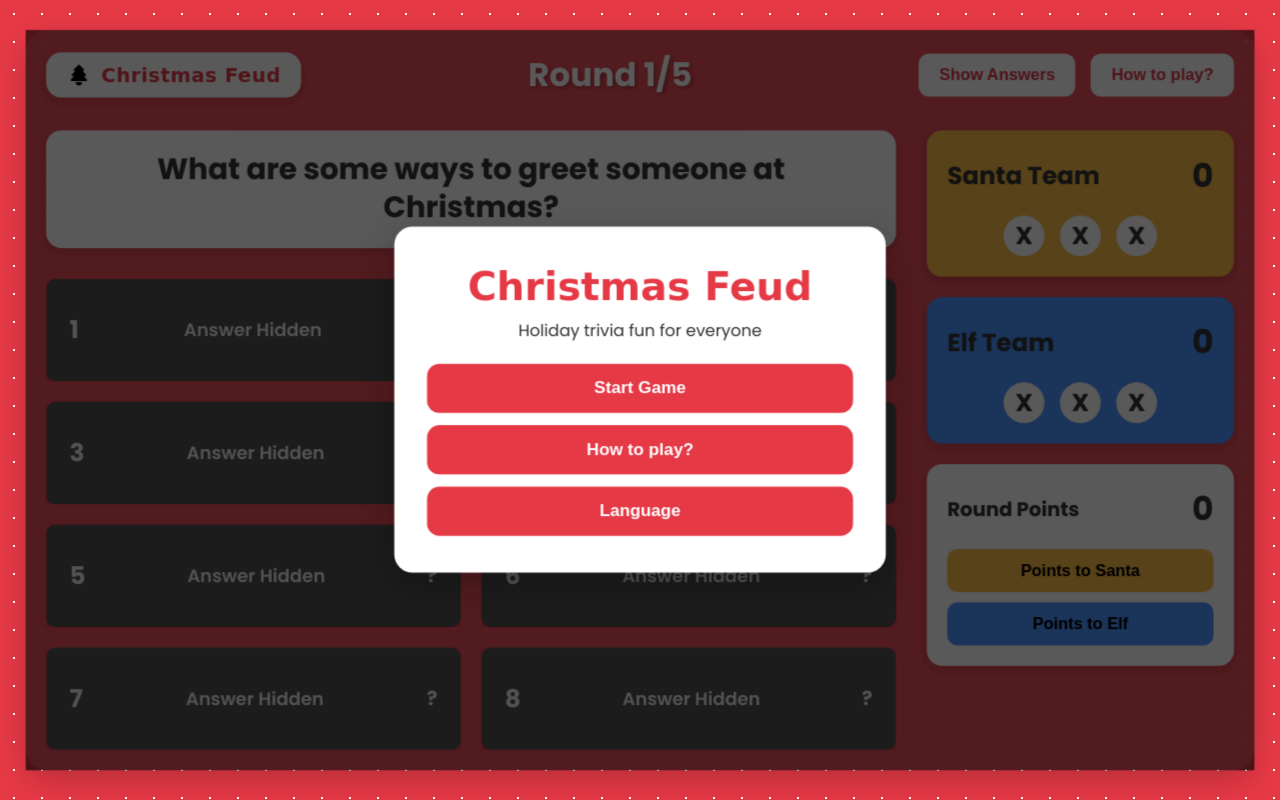
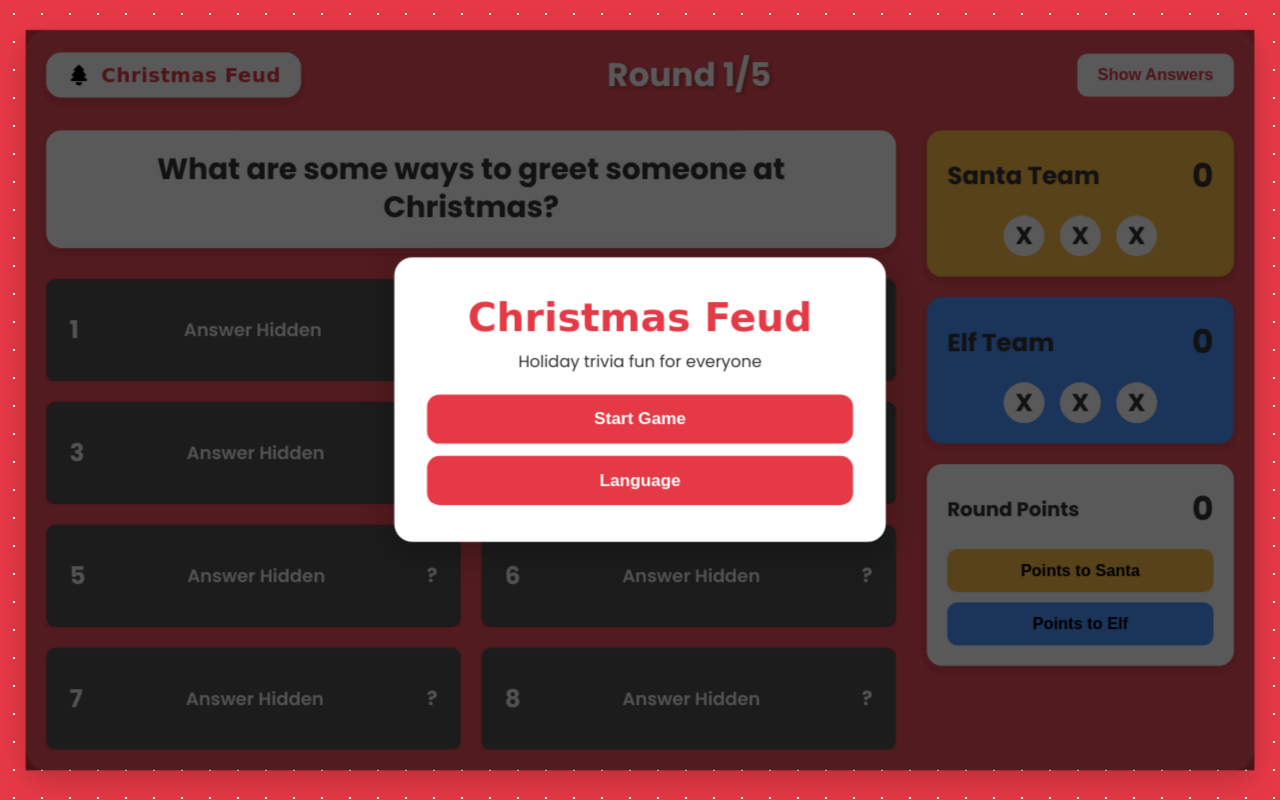
Before and after one commit to melihdigital/x1sknNNNdj2j, a plain HTML site: page index.html in a window 1280 px wide. Drawn offline with Linux system fonts and the light colour scheme; a web font is replaced by a local one.

Commit message:
Add files via upload

```diff
--- a/index.html
+++ b/index.html
@@ -33,7 +33,6 @@
                 <p id="intro-tagline">Holiday trivia fun for everyone</p>
                 <div class="intro-actions">
                     <button id="start-game-btn">Yarışmaya Başla</button>
-                    <button id="intro-howto-btn">Nasıl oynanır?</button>
                     <button id="intro-language-btn">Dil seçimi</button>
                 </div>
             </div>
@@ -51,10 +50,6 @@
             </div>
             <div class="header-buttons">
                 <button id="show-answers-btn">Show Answers</button>
-                <button id="help-btn">
-                    <span class="help-full">How to play?</span>
-                    <span class="help-short">?</span>
-                </button>
             </div>
         </header>
 
@@ -111,14 +106,7 @@
             </aside>
         </div>
 
-        <!-- Help Modal -->
-        <div id="help-modal" class="modal">
-            <div class="modal-content">
-                <span class="close-btn">&times;</span>
-                <h2 id="help-title">How to play?</h2>
-                <div id="help-steps"></div>
-            </div>
-        </div>
+
 
         <!-- Language Modal -->
         <div id="language-modal" class="modal">
@@ -169,6 +157,19 @@
         </div>
     </div>
 
+    <!-- No Points Modal -->
+    <div id="no-points-modal" class="modal">
+        <div class="modal-content">
+            <span class="close-btn">&times;</span>
+            <h2 id="no-points-title">Notice</h2>
+            <p id="no-points-body">No points yet!</p>
+            <div class="modal-actions">
+                <button id="no-points-close">Close</button>
+            </div>
+        </div>
+    </div>
+    </div>
+
     <script src="questions-en.js"></script>
     <script src="questions-de.js"></script>
     <script src="questions-fr.js"></script>
--- a/script.js
+++ b/script.js
@@ -13,10 +13,8 @@ document.addEventListener('DOMContentLoaded', () => {
                 title: "Christmas Feud",
                 roundLabel: "Round",
                 start: "Start Game",
-                howTo: "How to play?",
+                start: "Start Game",
                 language: "Language",
-                helpButtonFull: "How to play?",
-                helpButtonShort: "?",
                 showAnswers: "Show Answers",
                 hideAnswers: "Hide Answers",
                 roundPoints: "Round Points",
@@ -26,14 +24,7 @@ document.addEventListener('DOMContentLoaded', () => {
                 elfTeam: "Elf Team",
                 hiddenAnswer: "Answer Hidden",
                 emptySlot: "Empty slot",
-                helpTitle: "How to play?",
-                helpSteps: [
-                    'The host uses "Show Answers" to peek; players should close their eyes.',
-                    "Teams guess in turn. Clicking a correct card reveals it and adds its points to Round Points.",
-                    "On a wrong guess, click an X on that team's card; it turns red.",
-                    "Three wrongs pass control to the other team.",
-                    "When all answers are revealed or a team has 3 wrongs, the host awards the round points and moves to the next round."
-                ],
+                emptySlot: "Empty slot",
                 showAnswersModalTitle: "Prepare to reveal answers",
                 showAnswersModalBody: "All answers will be shown. Non-admin players should close their eyes. The host can take a photo to remember the answers.",
                 showAnswersModalConfirm: "Reveal",
@@ -49,7 +40,8 @@ document.addEventListener('DOMContentLoaded', () => {
                 close: "Close",
                 hostModalTitle: "Host Instructions",
                 hostModalBody: "Please appoint a game host and form two teams. The host will view the answers, reveal correct guesses on the board, and mark strikes for incorrect answers.",
-                continue: "Continue"
+                continue: "Continue",
+                notice: "Notice"
             }
         },
         de: {
@@ -59,10 +51,8 @@ document.addEventListener('DOMContentLoaded', () => {
                 title: "Christmas Feud",
                 roundLabel: "Runde",
                 start: "Spiel starten",
-                howTo: "So spielt man",
+                start: "Spiel starten",
                 language: "Sprache",
-                helpButtonFull: "So spielt man",
-                helpButtonShort: "?",
                 showAnswers: "Antworten zeigen",
                 hideAnswers: "Antworten verbergen",
                 roundPoints: "Rundenpunkte",
@@ -72,14 +62,7 @@ document.addEventListener('DOMContentLoaded', () => {
                 elfTeam: "Team Elf",
                 hiddenAnswer: "Antwort verdeckt",
                 emptySlot: "Leer",
-                helpTitle: "So spielt man",
-                helpSteps: [
-                    'Der Host nutzt "Antworten zeigen"; Spieler schließen die Augen.',
-                    "Teams raten abwechselnd. Ein richtiger Klick deckt die Karte auf und addiert Punkte.",
-                    "Bei einem Fehler ein X des Teams anklicken; es wird rot.",
-                    "Nach drei Fehlern wechselt der Zug.",
-                    "Sind alle Antworten offen oder ein Team hat 3 Fehler, vergibt der Host die Punkte und startet die nächste Runde."
-                ],
+                emptySlot: "Leer",
                 showAnswersModalTitle: "Antworten werden angezeigt",
                 showAnswersModalBody: "Alle Antworten werden geöffnet. Spieler Augen schließen. Host kann ein Foto machen.",
                 showAnswersModalConfirm: "Anzeigen",
@@ -95,7 +78,8 @@ document.addEventListener('DOMContentLoaded', () => {
                 close: "Schließen",
                 hostModalTitle: "Anweisungen für den Spielleiter",
                 hostModalBody: "Bitte bestimmen Sie einen Spielleiter und bilden Sie zwei Teams. Der Spielleiter sieht die Antworten, deckt richtige Antworten auf und markiert falsche Antworten mit einem X.",
-                continue: "Weiter"
+                continue: "Weiter",
+                notice: "Hinweis"
             }
         },
         fr: {
@@ -105,10 +89,8 @@ document.addEventListener('DOMContentLoaded', () => {
                 title: "Christmas Feud",
                 roundLabel: "Manche",
                 start: "Lancer la partie",
-                howTo: "Comment jouer ?",
+                start: "Lancer la partie",
                 language: "Langue",
-                helpButtonFull: "Comment jouer ?",
-                helpButtonShort: "?",
                 showAnswers: "Montrer les réponses",
                 hideAnswers: "Masquer les réponses",
                 roundPoints: "Points de la manche",
@@ -118,14 +100,7 @@ document.addEventListener('DOMContentLoaded', () => {
                 elfTeam: "Équipe Lutin",
                 hiddenAnswer: "Réponse cachée",
                 emptySlot: "Emplacement vide",
-                helpTitle: "Comment jouer ?",
-                helpSteps: [
-                    'L’animateur ouvre "Montrer les réponses"; les joueurs ferment les yeux.',
-                    "Les équipes devinent à tour de rôle. Cliquer sur la bonne carte la révèle et ajoute ses points.",
-                    "En cas d'erreur, cliquer sur un X de l'équipe; il devient rouge.",
-                    "Après trois erreurs, la main passe à l'autre équipe.",
-                    "Quand tout est révélé ou après 3 erreurs, l’animateur attribue les points et lance la manche suivante."
-                ],
+                emptySlot: "Emplacement vide",
                 showAnswersModalTitle: "Préparez-vous à révéler",
                 showAnswersModalBody: "Toutes les réponses seront montrées. Les joueurs ferment les yeux. L’animateur peut prendre une photo.",
                 showAnswersModalConfirm: "Révéler",
@@ -141,7 +116,8 @@ document.addEventListener('DOMContentLoaded', () => {
                 close: "Fermer",
                 hostModalTitle: "Instructions pour l'animateur",
                 hostModalBody: "Veuillez désigner un animateur et former deux équipes. L'animateur verra les réponses, révélera les bonnes réponses au tableau et marquera les erreurs.",
-                continue: "Continuer"
+                continue: "Continuer",
+                notice: "Remarque"
             }
         },
         es: {
@@ -151,10 +127,8 @@ document.addEventListener('DOMContentLoaded', () => {
                 title: "Christmas Feud",
                 roundLabel: "Ronda",
                 start: "Comenzar juego",
-                howTo: "¿Cómo se juega?",
+                start: "Comenzar juego",
                 language: "Idioma",
-                helpButtonFull: "¿Cómo se juega?",
-                helpButtonShort: "?",
                 showAnswers: "Mostrar respuestas",
                 hideAnswers: "Ocultar respuestas",
                 roundPoints: "Puntos de la ronda",
@@ -164,14 +138,7 @@ document.addEventListener('DOMContentLoaded', () => {
                 elfTeam: "Equipo Elfo",
                 hiddenAnswer: "Respuesta oculta",
                 emptySlot: "Espacio vacío",
-                helpTitle: "¿Cómo se juega?",
-                helpSteps: [
-                    'El anfitrión usa "Mostrar respuestas"; los jugadores cierran los ojos.',
-                    "Los equipos adivinan por turnos. Al acertar se revela la carta y suma puntos.",
-                    "Si fallan, haz clic en una X del equipo y se pondrá roja.",
-                    "Con tres fallos, el turno pasa al otro equipo.",
-                    "Cuando todo está revelado o hay 3 fallos, el anfitrión asigna los puntos y pasa a la siguiente ronda."
-                ],
+                emptySlot: "Espacio vacío",
                 showAnswersModalTitle: "Prepárate para revelar",
                 showAnswersModalBody: "Se mostrarán todas las respuestas. Cierra los ojos. El anfitrión puede tomar una foto.",
                 showAnswersModalConfirm: "Revelar",
@@ -187,7 +154,8 @@ document.addEventListener('DOMContentLoaded', () => {
                 close: "Cerrar",
                 hostModalTitle: "Instrucciones para el anfitrión",
                 hostModalBody: "Por favor, designen un anfitrión y formen dos equipos. El anfitrión verá las respuestas, revelará los aciertos en el tablero y marcará los fallos.",
-                continue: "Continuar"
+                continue: "Continuar",
+                notice: "Aviso"
             }
         },
         it: {
@@ -197,10 +165,8 @@ document.addEventListener('DOMContentLoaded', () => {
                 title: "Christmas Feud",
                 roundLabel: "Round",
                 start: "Inizia il gioco",
-                howTo: "Come si gioca?",
+                start: "Inizia il gioco",
                 language: "Lingua",
-                helpButtonFull: "Come si gioca?",
-                helpButtonShort: "?",
                 showAnswers: "Mostra risposte",
                 hideAnswers: "Nascondi risposte",
                 roundPoints: "Punti del round",
@@ -210,14 +176,7 @@ document.addEventListener('DOMContentLoaded', () => {
                 elfTeam: "Squadra Elfo",
                 hiddenAnswer: "Risposta nascosta",
                 emptySlot: "Spazio vuoto",
-                helpTitle: "Come si gioca?",
-                helpSteps: [
-                    'L’host usa "Mostra risposte"; i giocatori chiudono gli occhi.',
-                    "Le squadre indovinano a turno. Un click corretto rivela la carta e aggiunge punti.",
-                    "In caso di errore, clicca una X della squadra; diventa rossa.",
-                    "Con tre errori il turno passa all'altra squadra.",
-                    "Quando tutto è rivelato o dopo 3 errori, l'host assegna i punti e passa al round successivo."
-                ],
+                emptySlot: "Spazio vuoto",
                 showAnswersModalTitle: "Pronto a rivelare",
                 showAnswersModalBody: "Tutte le risposte saranno mostrate. Chiudete gli occhi. L’host può fare una foto.",
                 showAnswersModalConfirm: "Mostra",
@@ -233,7 +192,8 @@ document.addEventListener('DOMContentLoaded', () => {
                 close: "Chiudi",
                 hostModalTitle: "Istruzioni per il conduttore",
                 hostModalBody: "Nominate un conduttore e formate due squadre. Il conduttore vedrà le risposte, rivelerà quelle corrette e segnerà gli errori.",
-                continue: "Continua"
+                continue: "Continua",
+                notice: "Avviso"
             }
         },
         pt: {
@@ -243,10 +203,8 @@ document.addEventListener('DOMContentLoaded', () => {
                 title: "Christmas Feud",
                 roundLabel: "Rodada",
                 start: "Iniciar jogo",
-                howTo: "Como jogar?",
+                start: "Iniciar jogo",
                 language: "Idioma",
-                helpButtonFull: "Como jogar?",
-                helpButtonShort: "?",
                 showAnswers: "Mostrar respostas",
                 hideAnswers: "Ocultar respostas",
                 roundPoints: "Pontos da rodada",
@@ -256,14 +214,7 @@ document.addEventListener('DOMContentLoaded', () => {
                 elfTeam: "Equipe Elfo",
                 hiddenAnswer: "Resposta oculta",
                 emptySlot: "Espaço vazio",
-                helpTitle: "Como jogar?",
-                helpSteps: [
-                    'O anfitrião usa "Mostrar respostas"; os jogadores fecham os olhos.',
-                    "Os times chutam em turno. Acertar revela a carta e soma pontos.",
-                    "Errando, clique em um X do time; fica vermelho.",
-                    "Com três erros a vez passa ao outro time.",
-                    "Quando tudo abre ou há 3 erros, o anfitrião dá os pontos e passa à próxima rodada."
-                ],
+                emptySlot: "Espaço vazio",
                 showAnswersModalTitle: "Preparar para revelar",
                 showAnswersModalBody: "Todas as respostas serão mostradas. Fechem os olhos. O anfitrião pode tirar uma foto.",
                 showAnswersModalConfirm: "Revelar",
@@ -279,7 +230,8 @@ document.addEventListener('DOMContentLoaded', () => {
                 close: "Fechar",
                 hostModalTitle: "Instruções para o anfitrião",
                 hostModalBody: "Por favor, nomeiem um anfitrião e formem duas equipes. O anfitrião verá as respostas, revelará os acertos no quadro e marcará os erros.",
-                continue: "Continuar"
+                continue: "Continuar",
+                notice: "Aviso"
             }
         }
     };
@@ -309,24 +261,21 @@ document.addEventListener('DOMContentLoaded', () => {
     const elfScoreEl = document.getElementById('elf-score');
     const roundPointsTotalEl = document.getElementById('round-points-total');
     const showAnswersBtn = document.getElementById('show-answers-btn');
-    const helpBtn = document.getElementById('help-btn');
-    const helpModal = document.getElementById('help-modal');
-    const helpSteps = document.getElementById('help-steps');
-    const helpTitle = document.getElementById('help-title');
+
     const closeBtns = document.querySelectorAll('.close-btn');
+
     const santaStrikesContainer = document.getElementById('santa-strikes');
     const elfStrikesContainer = document.getElementById('elf-strikes');
     const pointsToSantaBtn = document.getElementById('points-to-santa');
     const pointsToElfBtn = document.getElementById('points-to-elf');
     const roundPointsLabel = document.getElementById('round-points-label');
-    const helpFullText = helpBtn.querySelector('.help-full');
-    const helpShortText = helpBtn.querySelector('.help-short');
+
     const santaTeamLabel = document.getElementById('santa-team-label');
     const elfTeamLabel = document.getElementById('elf-team-label');
 
     const introOverlay = document.getElementById('intro-overlay');
     const startGameBtn = document.getElementById('start-game-btn');
-    const introHowToBtn = document.getElementById('intro-howto-btn');
+
     const introLanguageBtn = document.getElementById('intro-language-btn');
     const introTitle = document.getElementById('intro-title');
     const introTagline = document.getElementById('intro-tagline');
@@ -350,6 +299,11 @@ document.addEventListener('DOMContentLoaded', () => {
     const hostModalTitle = document.getElementById('host-modal-title');
     const hostModalBody = document.getElementById('host-modal-body');
     const hostModalConfirm = document.getElementById('host-modal-confirm');
+
+    const noPointsModal = document.getElementById('no-points-modal');
+    const noPointsTitle = document.getElementById('no-points-title');
+    const noPointsBody = document.getElementById('no-points-body');
+    const noPointsClose = document.getElementById('no-points-close');
 
     init();
 
@@ -475,21 +429,20 @@ document.addEventListener('DOMContentLoaded', () => {
         introTitle.textContent = strings.title;
         introTagline.textContent = languagePacks[currentLanguage].introTagline;
         startGameBtn.textContent = strings.start;
-        introHowToBtn.textContent = strings.howTo;
+        introTitle.textContent = strings.title;
+        introTagline.textContent = languagePacks[currentLanguage].introTagline;
+        startGameBtn.textContent = strings.start;
         introLanguageBtn.textContent = strings.language;
 
         gameTitleEl.textContent = strings.title;
         roundLabelEl.textContent = strings.roundLabel;
-        helpFullText.textContent = strings.helpButtonFull;
-        helpShortText.textContent = strings.helpButtonShort;
         showAnswersBtn.textContent = adminPreviewActive ? strings.hideAnswers : strings.showAnswers;
         roundPointsLabel.textContent = strings.roundPoints;
         pointsToSantaBtn.textContent = strings.pointsToSanta;
         pointsToElfBtn.textContent = strings.pointsToElf;
         santaTeamLabel.textContent = strings.santaTeam;
         elfTeamLabel.textContent = strings.elfTeam;
-        helpTitle.textContent = strings.helpTitle;
-        renderHelpSteps(strings.helpSteps);
+        elfTeamLabel.textContent = strings.elfTeam;
         languageModalTitle.textContent = strings.language;
         showAnswersTitle.textContent = strings.showAnswersModalTitle;
         showAnswersBody.textContent = strings.showAnswersModalBody;
@@ -502,6 +455,9 @@ document.addEventListener('DOMContentLoaded', () => {
         hostModalBody.textContent = strings.hostModalBody;
         hostModalConfirm.textContent = strings.continue;
 
+        noPointsTitle.textContent = strings.notice;
+        noPointsClose.textContent = strings.close;
+
         if (resetGame) {
             resetGameState();
         } else {
@@ -510,17 +466,7 @@ document.addEventListener('DOMContentLoaded', () => {
         }
     }
 
-    function renderHelpSteps(steps) {
-        helpSteps.innerHTML = '';
-        const wrapper = document.createElement('div');
-        wrapper.className = 'help-steps-list';
-        steps.forEach(text => {
-            const p = document.createElement('p');
-            p.textContent = text;
-            wrapper.appendChild(p);
-        });
-        helpSteps.appendChild(wrapper);
-    }
+
 
     // --- GAME LOGIC ---
     function prepareQuestionSet() {
@@ -744,12 +690,8 @@ document.addEventListener('DOMContentLoaded', () => {
             toggleModal(showAnswersModal, false);
         });
 
-        helpBtn.addEventListener('click', () => {
-            toggleModal(helpModal, true);
-        });
-
-        introHowToBtn.addEventListener('click', () => {
-            toggleModal(helpModal, true);
+        showAnswersCancel.addEventListener('click', () => {
+            toggleModal(showAnswersModal, false);
         });
 
         startGameBtn.addEventListener('click', () => {
@@ -784,6 +726,10 @@ document.addEventListener('DOMContentLoaded', () => {
             showIntroOverlay(true);
         });
 
+        noPointsClose.addEventListener('click', () => {
+            toggleModal(noPointsModal, false);
+        });
+
         window.addEventListener('click', (e) => {
             if (e.target.classList.contains('modal')) {
                 e.target.style.display = 'none';
@@ -797,7 +743,8 @@ document.addEventListener('DOMContentLoaded', () => {
                 triggerBumpAnimation(santaScoreEl);
                 nextRound();
             } else {
-                alert(languagePacks[currentLanguage].ui.noPointsAlert);
+                noPointsBody.textContent = languagePacks[currentLanguage].ui.noPointsAlert;
+                toggleModal(noPointsModal, true);
             }
         });
 
@@ -808,7 +755,8 @@ document.addEventListener('DOMContentLoaded', () => {
                 triggerBumpAnimation(elfScoreEl);
                 nextRound();
             } else {
-                alert(languagePacks[currentLanguage].ui.noPointsAlert);
+                noPointsBody.textContent = languagePacks[currentLanguage].ui.noPointsAlert;
+                toggleModal(noPointsModal, true);
             }
         });
     }
```
